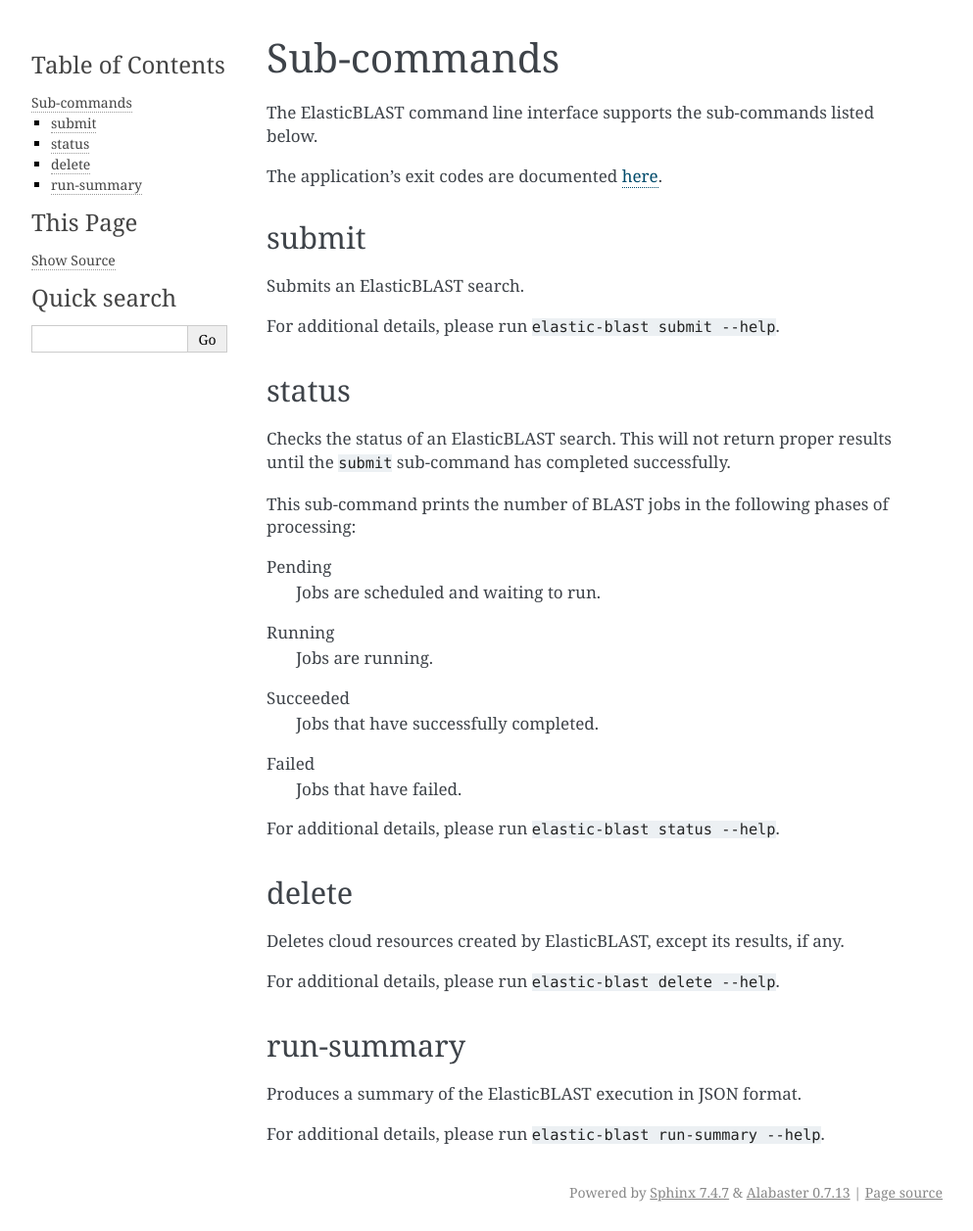
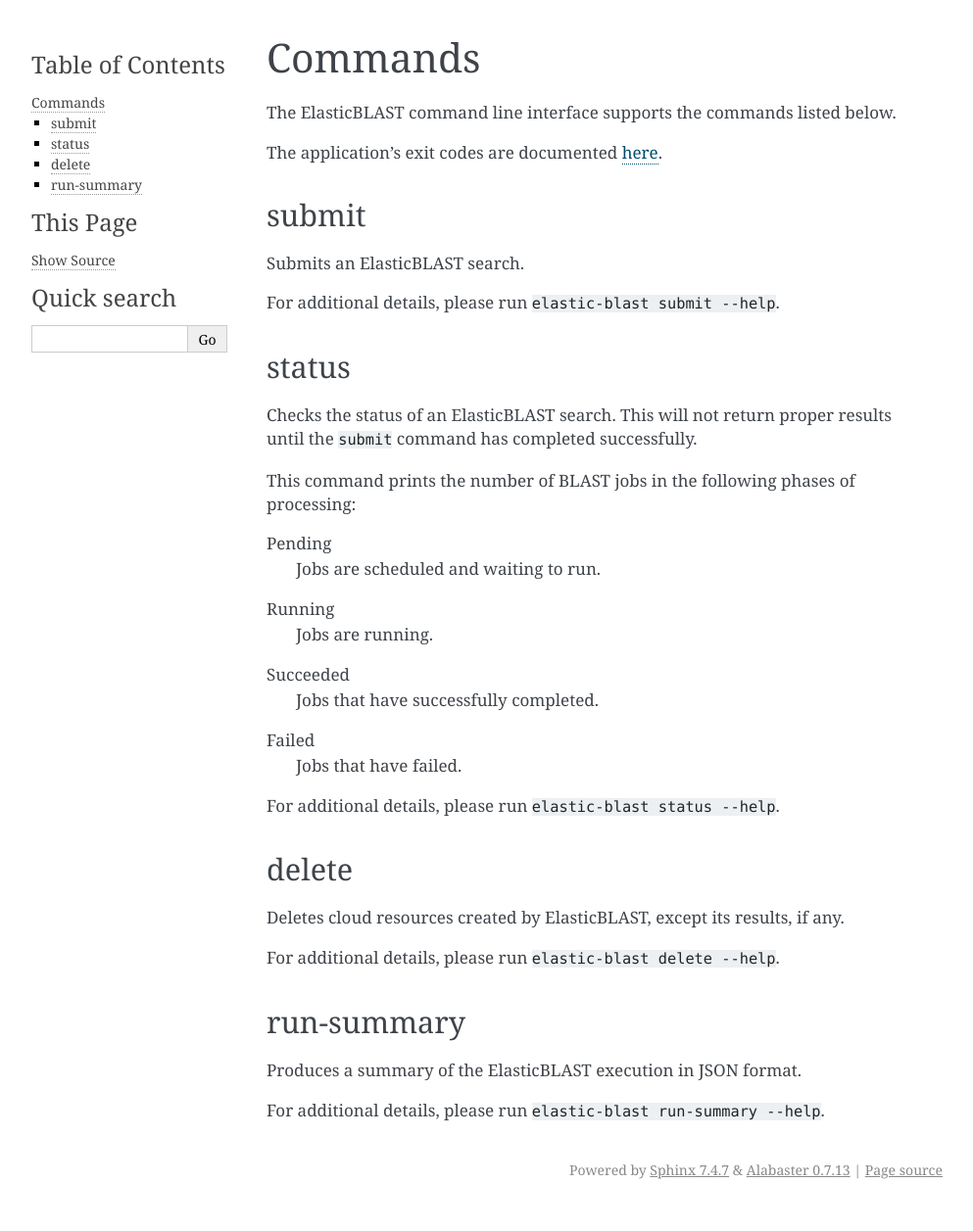
Before and after one commit to ncbi/elastic-blast-docs, a Sphinx documentation site: the page built from docs/source/commands.rst, in a window 1280 px wide. Shown: the whole page at 98% size, without its empty margins (148-1141 px from the left). Built offline with Sphinx 7.4.7, drawn with Linux system fonts in a browser that asks for light colours; pages that are not in the unit, such as notebooks, are missing from menus; after the commit the page ends 1234 px from its top, so only the background shows below that.

Commit message:
Rename sub-command to command

```diff
--- a/docs/source/commands.rst
+++ b/docs/source/commands.rst
@@ -18,13 +18,12 @@
 ..
 .. Please cite NCBI in any work or product based on this material.
 
-.. _subcommands:
+.. _commands:
 
-Sub-commands
-============
+Commands
+========
 
-The ElasticBLAST command line interface supports the sub-commands listed
-below.
+The ElasticBLAST command line interface supports the commands listed below.
 
 The application's exit codes are documented :ref:`here <exit-codes>`.
 
@@ -43,9 +42,9 @@
 ------
 
 Checks the status of an ElasticBLAST search. This will not return proper
-results until the ``submit`` sub-command has completed successfully.
+results until the ``submit`` command has completed successfully.
 
-This sub-command prints the number of BLAST jobs in the following phases of
+This command prints the number of BLAST jobs in the following phases of
 processing:
 
 Pending
--- a/docs/source/quickstart-aws.rst
+++ b/docs/source/quickstart-aws.rst
@@ -136,7 +136,7 @@
 
     elastic-blast status --cfg BDQA.ini --loglevel DEBUG
 
-For additional details, please see :ref:`the status sub-command documentation
+For additional details, please see :ref:`the status command documentation
 <status>`.
 
 Once all batches have finished, you can download results as shown below.
--- a/docs/source/quickstart-gcp.rst
+++ b/docs/source/quickstart-gcp.rst
@@ -137,7 +137,7 @@
 
     elastic-blast status --cfg BDQA.ini --loglevel DEBUG
 
-For additional details, please see :ref:`the status sub-command documentation
+For additional details, please see :ref:`the status command documentation
 <status>`.
 
 An alternate way to monitor the progress is to inspect the kubernetes pods/nodes activity:
```
